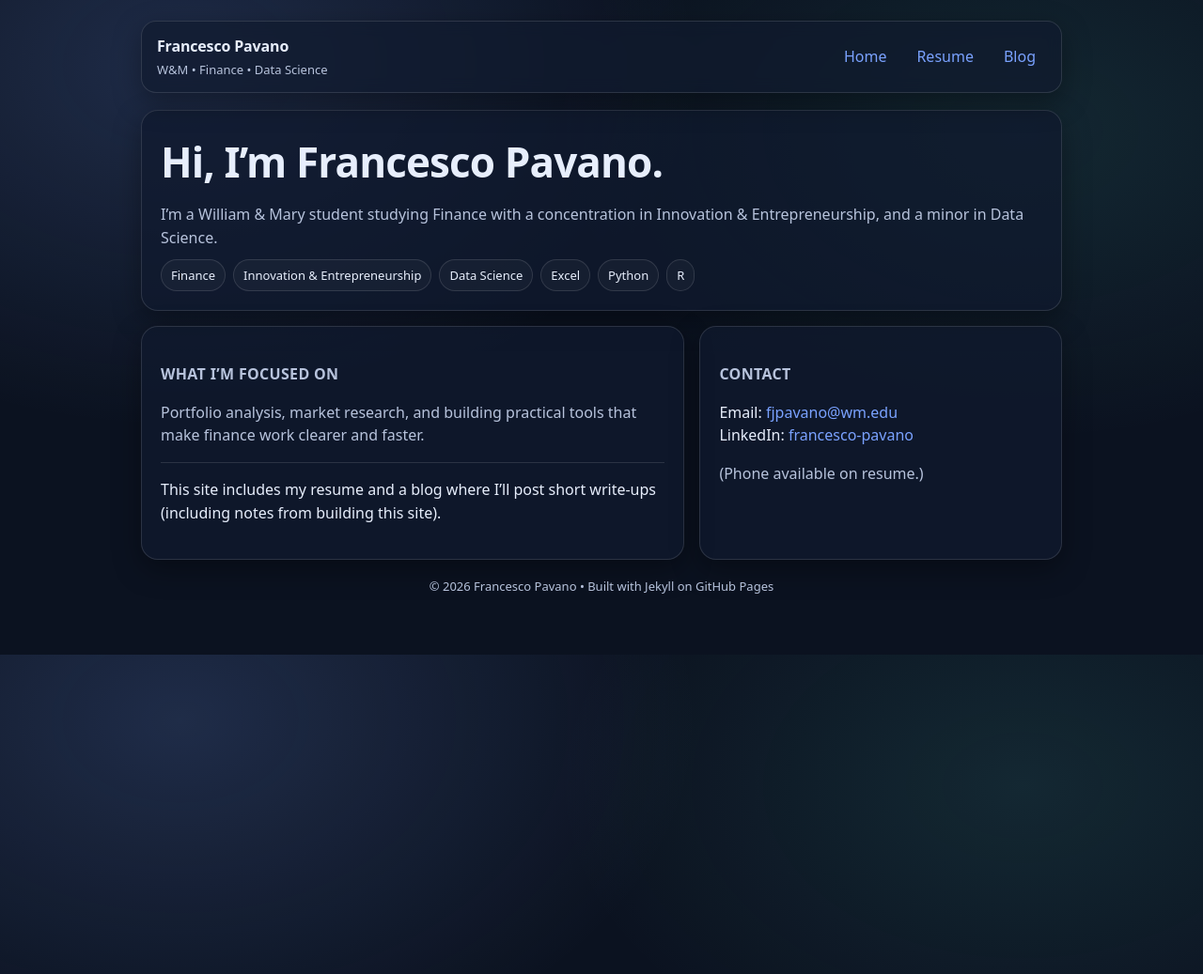
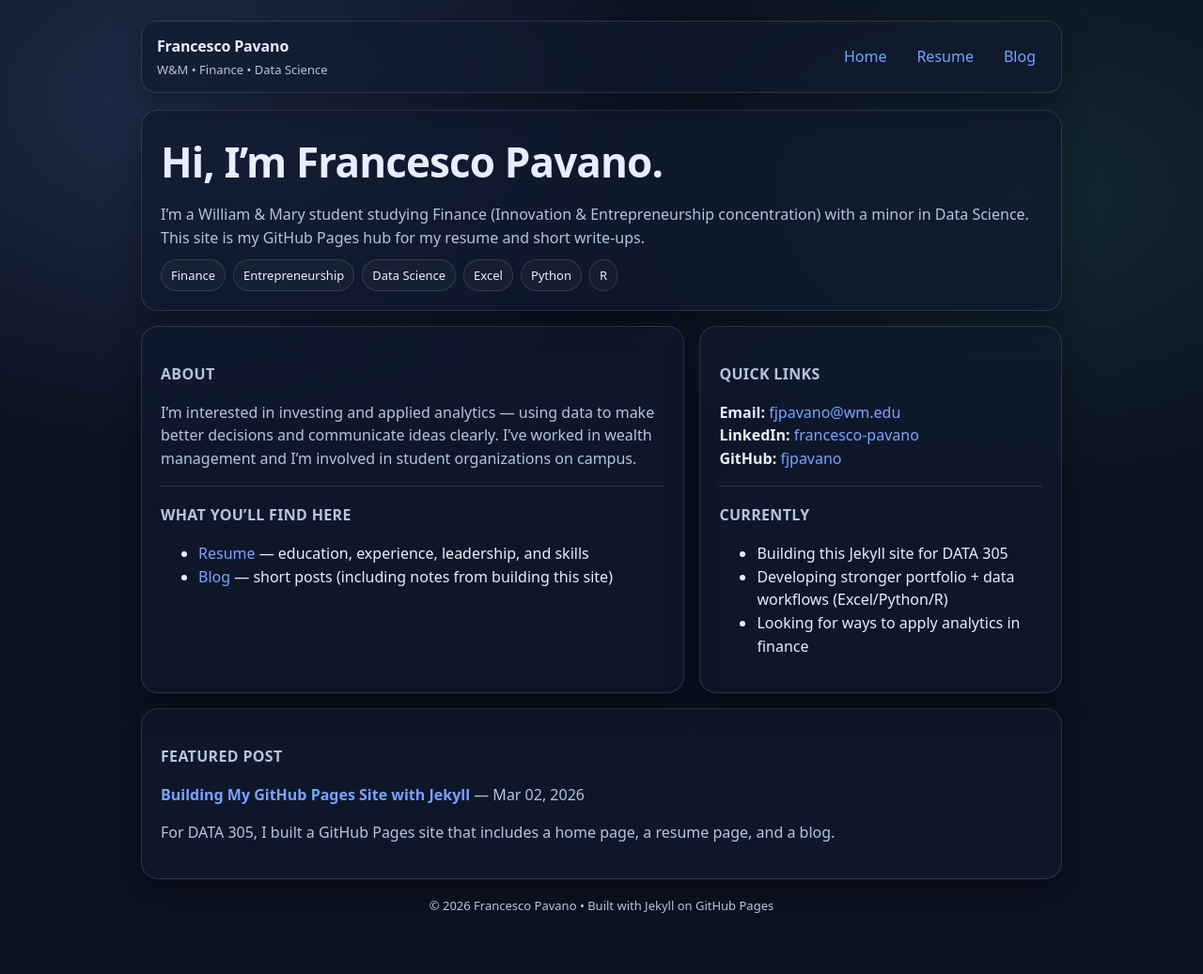
Before and after one commit to fjpavano/DATA-305-Assignment-2, a Jekyll site: the page built from index.md, in a window 1280 px wide. Shown: the whole page at 94% size. Built offline with Jekyll 4.4.1, drawn with Linux system fonts in a browser that asks for light colours.

Commit message:
Update index.md

```diff
--- a/index.md
+++ b/index.md
@@ -6,13 +6,13 @@ title: Home
 <section class="card hero">
   <h1>Hi, I’m Francesco Pavano.</h1>
   <p>
-    I’m a William & Mary student studying Finance with a concentration in Innovation & Entrepreneurship,
-    and a minor in Data Science.
+    I’m a William & Mary student studying Finance (Innovation & Entrepreneurship concentration) with a minor in Data Science.
+    This site is my GitHub Pages hub for my resume and short write-ups.
   </p>
 
   <div class="badges" aria-label="Quick highlights">
     <span class="badge">Finance</span>
-    <span class="badge">Innovation & Entrepreneurship</span>
+    <span class="badge">Entrepreneurship</span>
     <span class="badge">Data Science</span>
     <span class="badge">Excel</span>
     <span class="badge">Python</span>
@@ -22,24 +22,50 @@ title: Home
 
 <section class="grid">
   <div class="card">
-    <h2 class="section-title">What I’m focused on</h2>
+    <h2 class="section-title">About</h2>
     <p class="muted">
-      Portfolio analysis, market research, and building practical tools that make finance work clearer and faster.
+      I’m interested in investing and applied analytics — using data to make better decisions and communicate ideas clearly.
+      I’ve worked in wealth management and I’m involved in student organizations on campus.
     </p>
+
     <hr class="hr" />
-    <p>
-      This site includes my resume and a blog where I’ll post short write-ups (including notes from building this site).
-    </p>
+
+    <h2 class="section-title">What you’ll find here</h2>
+    <ul class="prose">
+      <li><a href="{{ site.baseurl }}/resume/">Resume</a> — education, experience, leadership, and skills</li>
+      <li><a href="{{ site.baseurl }}/blog/">Blog</a> — short posts (including notes from building this site)</li>
+    </ul>
   </div>
 
   <div class="card">
-    <h2 class="section-title">Contact</h2>
-    <p>
-      Email: <a href="mailto:fjpavano@wm.edu">fjpavano@wm.edu</a><br/>
-      LinkedIn: <a href="https://www.linkedin.com/in/francesco-pavano" target="_blank" rel="noreferrer">francesco-pavano</a>
+    <h2 class="section-title">Quick Links</h2>
+    <p class="prose">
+      <strong>Email:</strong> <a href="mailto:fjpavano@wm.edu">fjpavano@wm.edu</a><br/>
+      <strong>LinkedIn:</strong> <a href="https://www.linkedin.com/in/francesco-pavano" target="_blank" rel="noreferrer">francesco-pavano</a><br/>
+      <strong>GitHub:</strong> <a href="https://github.com/fjpavano" target="_blank" rel="noreferrer">fjpavano</a>
     </p>
-    <p class="muted">
-      (Phone available on resume.)
-    </p>
+
+    <hr class="hr" />
+
+    <h2 class="section-title">Currently</h2>
+    <ul class="prose">
+      <li>Building this Jekyll site for DATA 305</li>
+      <li>Developing stronger portfolio + data workflows (Excel/Python/R)</li>
+      <li>Looking for ways to apply analytics in finance</li>
+    </ul>
   </div>
 </section>
+
+<section class="card" style="margin-top:16px;">
+  <h2 class="section-title">Featured Post</h2>
+  {% assign latest = site.posts.first %}
+  {% if latest %}
+    <p class="prose">
+      <a href="{{ site.baseurl }}{{ latest.url }}"><strong>{{ latest.title }}</strong></a>
+      <span class="muted"> — {{ latest.date | date: "%b %d, %Y" }}</span>
+    </p>
+    <p class="muted">{{ latest.excerpt | strip_html | truncate: 160 }}</p>
+  {% else %}
+    <p class="muted">No posts yet.</p>
+  {% endif %}
+</section>
```
